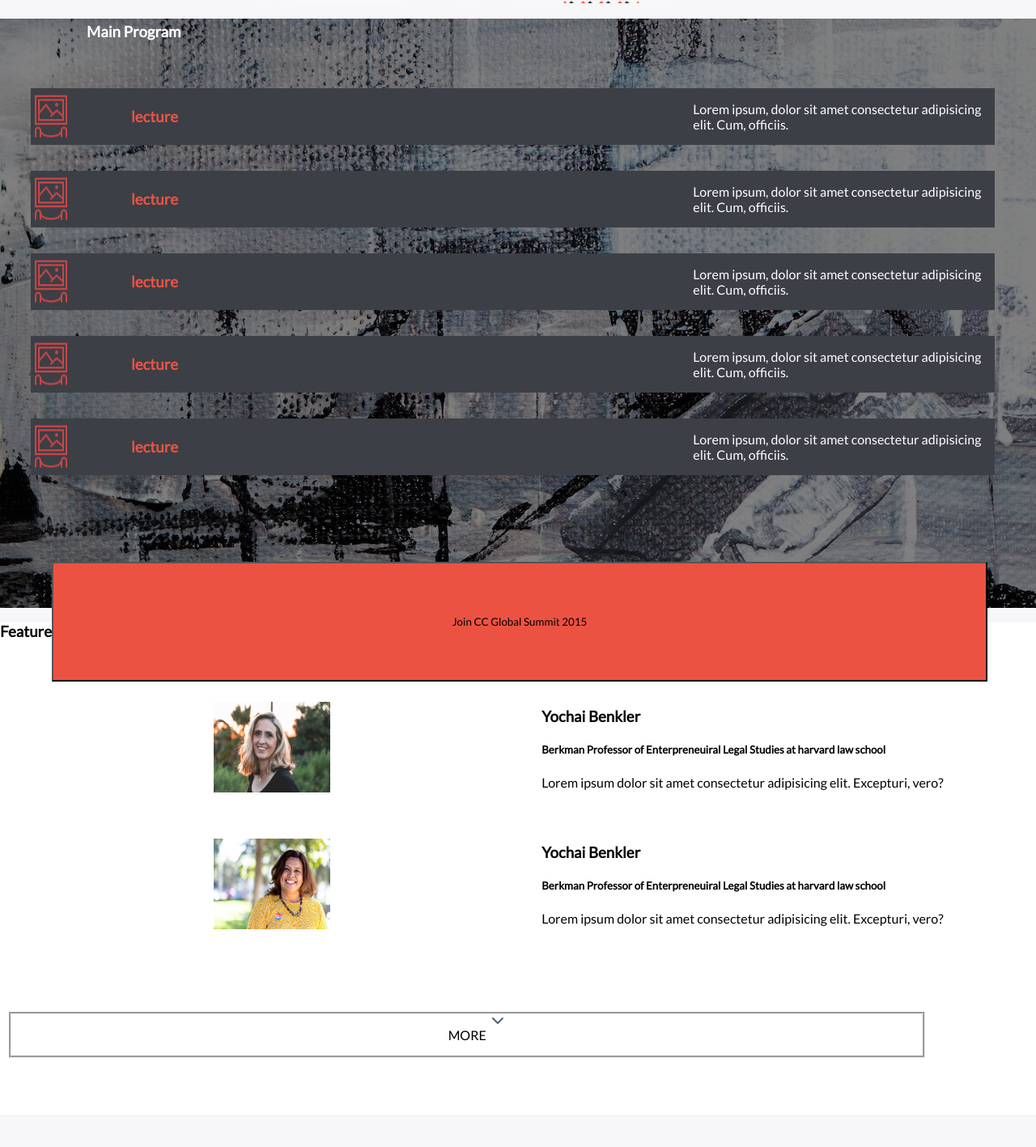
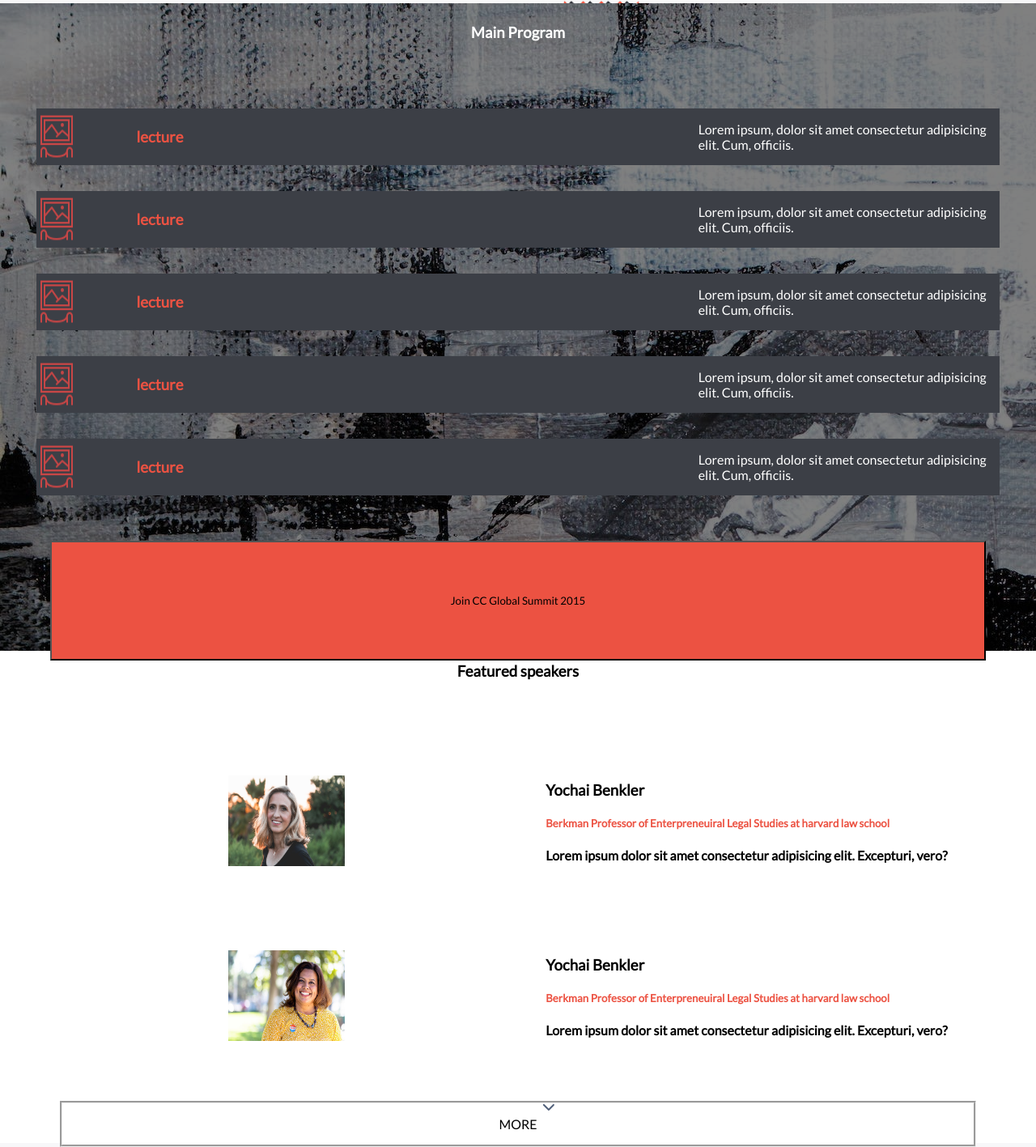
Before and after one commit to danielamoreno699/Capstone-Project, a website: page index.html in a window 1280 px wide. Shown: the part 444-1861 px from the top of the page at 81% size. Before the commit the page ends 1821 px from the top, so only its background shows below. Drawn offline with Linux system fonts and the light colour scheme.

Commit message:
Write css style for home & about page

```diff
--- a/style.css
+++ b/style.css
@@ -120,16 +120,19 @@ body {
 
 .main-program{
 
-    height: 91vh;
+    height: 100vh;
     background: url(./assets/main-page3.jpeg) no-repeat;
     background-color: grey;
     background-blend-mode: multiply;
+    display: flex;
+    flex-direction: column;
+    justify-content: center;
+    align-items: center;
 
 }
 
 .main-program-h3{
-    transform: translate(107px, 5px);
-    width: 180px;
+
     color: white
 }
 
@@ -162,6 +165,14 @@ body {
     color:  #EC5242
 }
 
+.bold{
+    font-weight: bold;
+}
+
+.color-font{
+    color: #EC5242
+}
+
 .description-program{
     color: white
 }
@@ -172,7 +183,7 @@ body {
     background-color: #EC5242;
     padding: 5%;
     margin-inline: 5%;
-    transform: translate(0px, 69px);
+    transform: translate(0px, 18px);
 }
 
 
@@ -182,10 +193,14 @@ body {
 .speakers{
     background-color: white;
     height: 76vh;
+    display: flex;
+    flex-direction: column;
+    justify-content: center;
+    align-items: center;
 }
 
 .speakers-h3{
-    width: 180px
+
 }
 
 .wrapper-speakers{
@@ -201,6 +216,7 @@ body {
 .box-speakers{
    display: flex;
    gap: 3%;
+   margin: 2%;
 }
 
 .img-speaker{
@@ -222,7 +238,6 @@ body {
     display: flex;
     justify-content: center;
     align-items: center;
-    transform: translate(11px, 52px);
 }
 
 .p-toggle-more::after{
```
